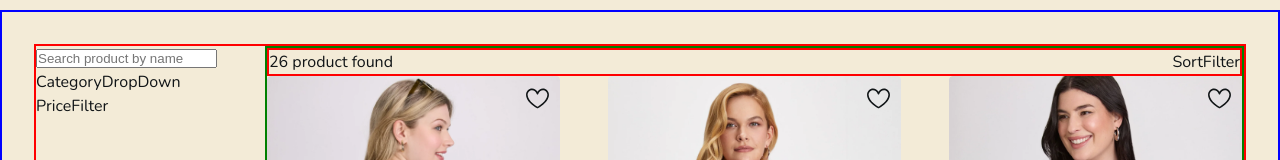
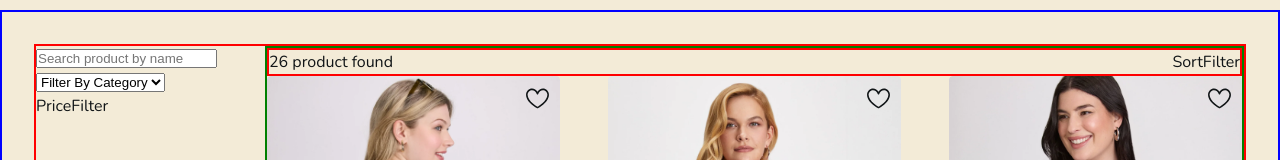
Before and after one commit to charuzain/inaaya, a React (Vite) app: page /products in a window 1280 px wide. Shown: the part 150-310 px from the top of the page. Built offline with nearby package versions, Linux system fonts and the light colour scheme; data requests are answered from the project's data file; a web font is replaced by a local one.

Commit message:
implement CategoryDropDown to filter products by category using Redux state

```diff
--- a/src/components/CategoryDropDown/CategoryDropDown.tsx
+++ b/src/components/CategoryDropDown/CategoryDropDown.tsx
@@ -1,9 +1,25 @@
-import React from 'react'
-import styles from './CategoryDropDown.module.css'
+import styles from './CategoryDropDown.module.css';
+import { useDispatch } from 'react-redux';
+import { setCategory } from '../../slice/filterSlice';
+import { useAppSelector } from '../../app/hooks';
+import type { RootState } from '../../app/store';
 const CategoryDropDown = () => {
+  const category = useAppSelector((state: RootState) => state.filter.category);
+  const dispatch = useDispatch();
   return (
-    <div>CategoryDropDown</div>
-  )
-}
+    <div>
+      <select
+        value={category}
+        onChange={(e) => dispatch(setCategory(e.target.value))}
+      >
+        <option value="all">Filter By Category</option>
+        <option value="tops">Tops</option>
+        <option value="dresses">Dresses</option>
+        <option value="jackets">Jackets</option>
+        <option value="bottoms">Bottoms</option>
+      </select>
+    </div>
+  );
+};
 
-export default CategoryDropDown
+export default CategoryDropDown;
--- a/src/selectors/filterSelector.ts
+++ b/src/selectors/filterSelector.ts
@@ -11,8 +11,8 @@ export const selectSearchTerm = (state: RootState) => state.filter.searchTerm;
 export const selectSort = (state: RootState) => state.filter.sort;
 
 export const filteredProduct = createSelector(
-  [selectAllProducts, selectSearchTerm],
-  (products, searchTerm) :Product[] => {
+  [selectAllProducts, selectSearchTerm, selectCategory],
+  (products, searchTerm, category): Product[] => {
     let productList = [...products];
 
     if (searchTerm) {
@@ -21,6 +21,10 @@ export const filteredProduct = createSelector(
       );
     }
 
-    return productList;
+    return category === 'all'
+      ? productList
+      : productList.filter(
+          (product) => product.category.toLowerCase() === category.toLowerCase()
+        );
   }
 );
--- a/src/slice/filterSlice.ts
+++ b/src/slice/filterSlice.ts
@@ -23,7 +23,9 @@ const filterSlice = createSlice({
   name: 'filter',
   initialState,
   reducers: {
-    setCategory: () => {},
+    setCategory: (state, action: PayloadAction<string>) => {
+      state.category = action.payload;
+    },
     setSearchTerm: (state, action: PayloadAction<string>) => {
       state.searchTerm = action.payload;
     },
```
Also changed, not shown: src/selectors/cartSelector.ts (renamed from src/selectors/cartSelector.tsx).
